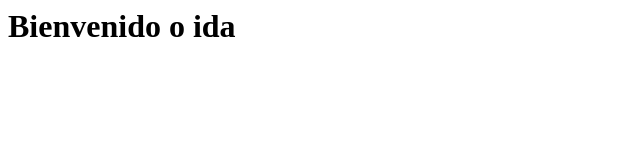
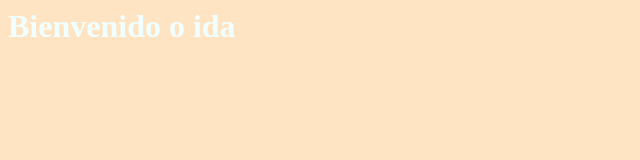
Before and after one commit to tv7not-nator/saludo, a plain HTML site: page index.html in a window 1280 px wide. Shown: the whole page, without its empty margins (0-640 px from the left). Drawn offline with Linux system fonts and the light colour scheme.

Commit message:
Update index.html
editao del editaop

```diff
--- a/index.html
+++ b/index.html
@@ -2,7 +2,13 @@
     <head>
         <title>Primera Web Publica</title>
     </head>
-    <body>
+    <style>
+        body {
+            color:azure;
+            background-color: bisque;
+        }
+    </style>
+    <body bgcolor="black">
         <h1>Bienvenido o ida</h1>
     </body>
 </html>
```
